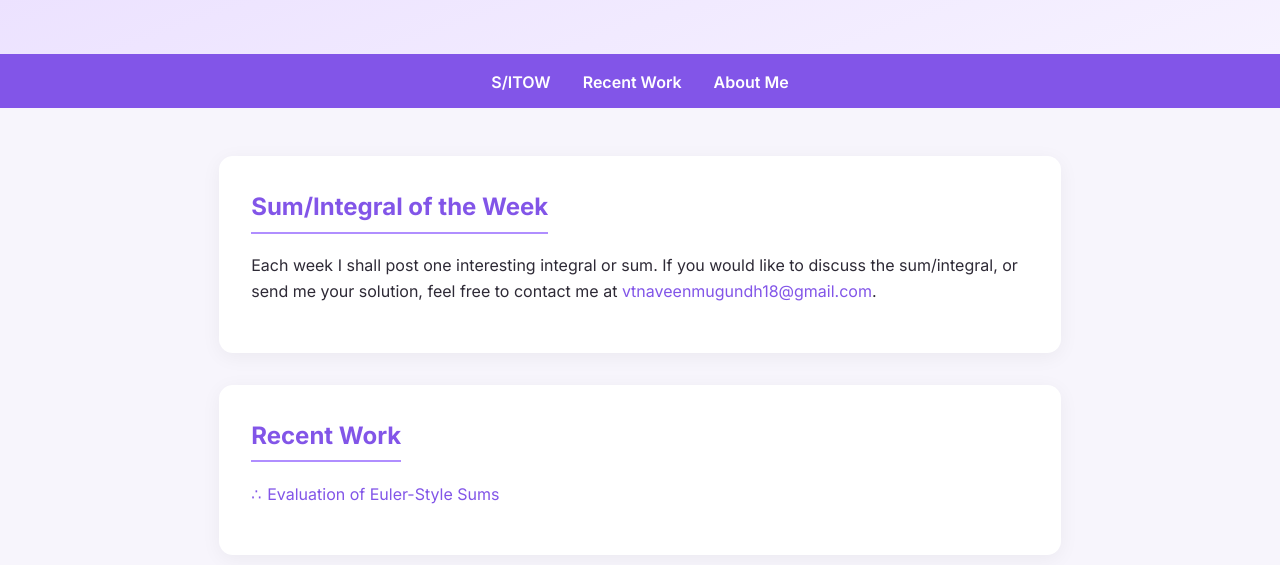
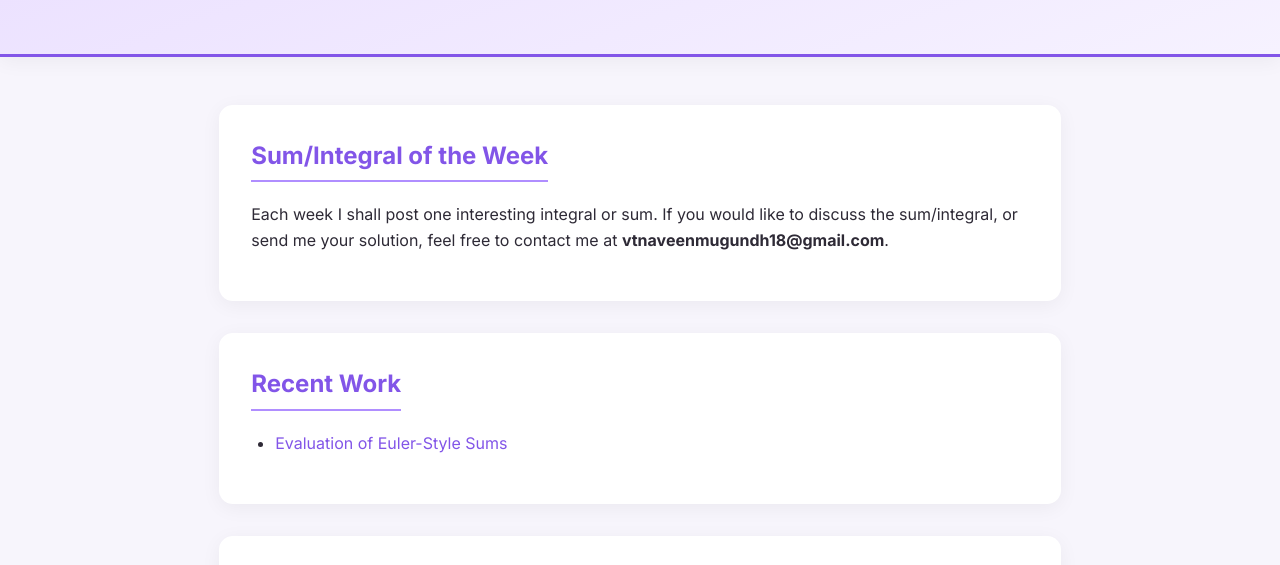
Before and after one commit to vtdoesmath/vtdoesmath.github.io, a plain HTML site: page index.html in a window 1280 px wide. Shown: the part 164-729 px from the top of the page. Drawn offline with nearby package versions, Linux system fonts and the light colour scheme.

Commit message:
Update index.html

```diff
--- a/index.html
+++ b/index.html
@@ -31,6 +31,8 @@
       color: var(--text);
       margin: 0;
       line-height: 1.6;
+      opacity: 0;
+      animation: fadeIn 0.6s ease forwards;
     }
 
     header {
@@ -55,42 +57,6 @@
       font-size: 1.1rem;
       color: #4d4368;
       opacity: 0.9;
-    }
-
-    nav {
-      background-color: var(--accent);
-      display: flex;
-      justify-content: center;
-      gap: 2rem;
-      padding: 0.8rem 0;
-      position: sticky;
-      top: 0;
-      z-index: 10;
-    }
-
-    nav a {
-      color: white;
-      text-decoration: none;
-      font-weight: 600;
-      font-size: 1rem;
-      position: relative;
-      transition: 0.2s ease;
-    }
-
-    nav a::after {
-      content: '';
-      position: absolute;
-      bottom: -4px;
-      left: 50%;
-      transform: translateX(-50%);
-      width: 0;
-      height: 2px;
-      background: white;
-      transition: width 0.25s ease;
-    }
-
-    nav a:hover::after {
-      width: 60%;
     }
 
     main {
@@ -123,21 +89,12 @@
     }
 
     ul {
-      list-style: none;
-      padding-left: 1rem;
+      list-style: disc;
+      padding-left: 1.5rem;
     }
 
     li {
       margin-bottom: 0.8rem;
-      position: relative;
-    }
-
-    li::before {
-      content: '∴';
-      color: var(--accent);
-      position: absolute;
-      left: -1rem;
-      top: 0;
     }
 
     a {
@@ -166,12 +123,6 @@
       color: var(--accent);
     }
 
-    /* Fade-in effect */
-    body {
-      opacity: 0;
-      animation: fadeIn 0.6s ease forwards;
-    }
-
     @keyframes fadeIn {
       to { opacity: 1; }
     }
@@ -194,18 +145,13 @@
     <p>A page for beautiful integrals and sums.</p>
   </header>
 
-  <nav>
-    <a href="#sitow">S/ITOW</a>
-    <a href="#recent">Recent Work</a>
-    <a href="#about">About Me</a>
-  </nav>
-
   <main>
     <section id="sitow">
       <h2>Sum/Integral of the Week</h2>
       <p>
-        Each week I shall post one interesting integral or sum. If you would like to discuss the sum/integral, or send me your solution,
-        feel free to contact me at <a href="mailto:vtnaveenmugundh18@gmail.com">vtnaveenmugundh18@gmail.com</a>.
+        Each week I shall post one interesting integral or sum.
+        If you would like to discuss the sum/integral, or send me your solution,
+        feel free to contact me at <b>vtnaveenmugundh18@gmail.com</b>.
       </p>
     </section>
 
```
